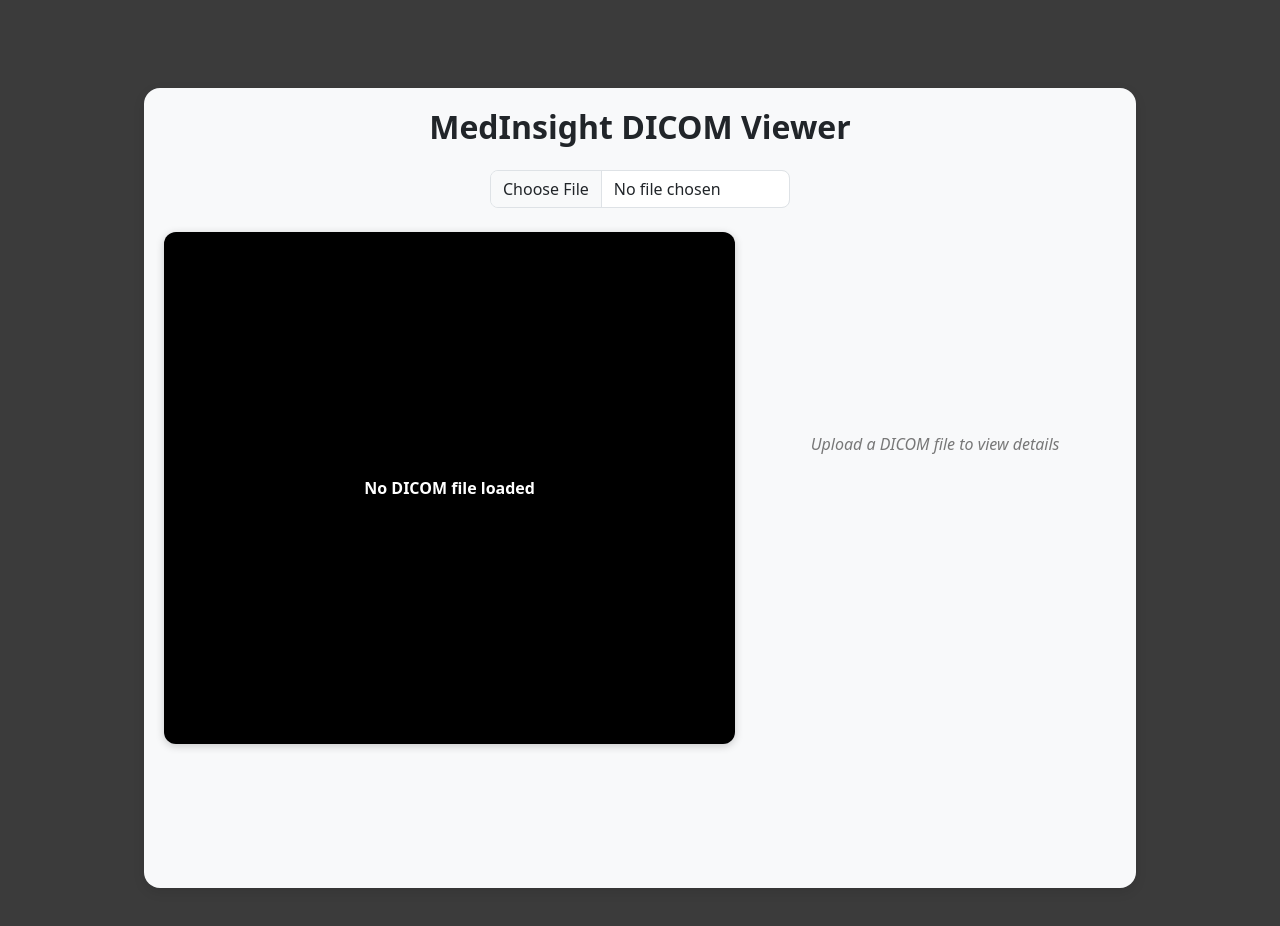
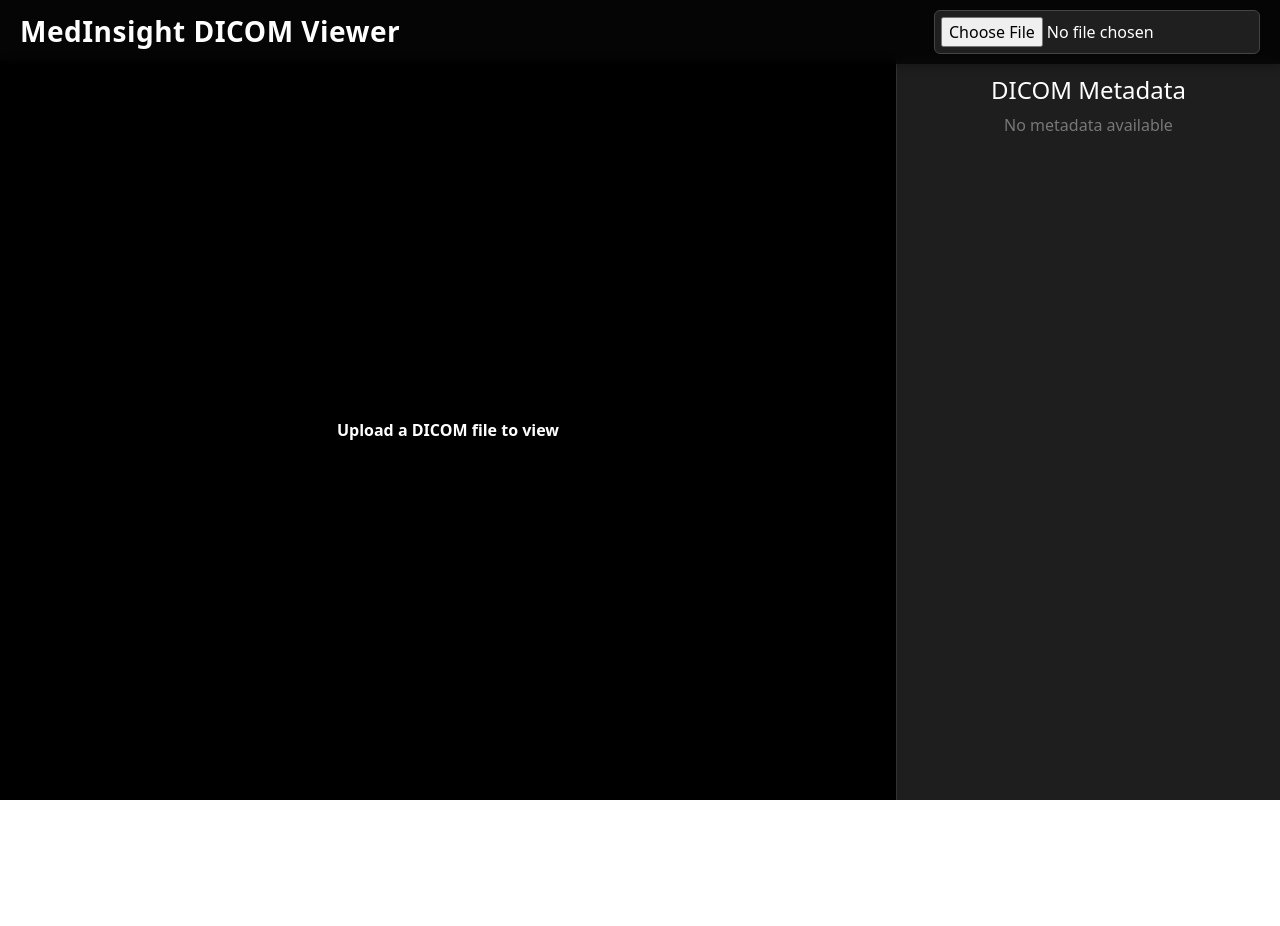
Before and after one commit to ElijahChileshe/MediView-A-Lightweight-Medical-Imaging-Viewer, a React (Create React App) app: page /viewer in a window 1280 px wide. After the commit the page ends 800 px from the top, so only its background shows below. Built offline with nearby package versions, Linux system fonts and the light colour scheme.

Commit message:
updated the viewer UI by enlarging it

```diff
--- /dev/null
+++ b/src/components/anonymize.js
@@ -0,0 +1,11 @@
+// /anonymize.js
+
+// Simple function to anonymize patient-related DICOM metadata
+export function anonymizeMetadata(metadata) {
+    const anonymized = { ...metadata };
+    if (anonymized["Patient Name"]) anonymized["Patient Name"] = "ANONYMIZED";
+    if (anonymized["Patient ID"]) anonymized["Patient ID"] = "000000";
+    if (anonymized["Patient Birth Date"]) anonymized["Patient Birth Date"] = "YYYYMMDD";
+    if (anonymized["Patient Sex"]) anonymized["Patient Sex"] = "U"; // Unknown
+    return anonymized;
+  }
--- a/src/pages/Viewer.js
+++ b/src/pages/Viewer.js
@@ -4,32 +4,23 @@ import * as cornerstoneWADOImageLoader from "cornerstone-wado-image-loader";
 import * as dicomParser from "dicom-parser";
 import MetadataPanel from "../components/MetadataPanel";
 import { extractDicomMetadata } from "../components/extractDicomMetadata";
+import { anonymizeMetadata } from "../components/anonymize";
 
-function Viewer() {
-  // Reference to the viewer div (where the image is rendered)
+const Viewer = () => {
   const elementRef = useRef(null);
-
-  // State to hold uploaded file and extracted metadata
   const [file, setFile] = useState(null);
   const [metadata, setMetadata] = useState({});
+  const [isAnonymized, setIsAnonymized] = useState(false);
 
   useEffect(() => {
-    if (!file) return; // Exit early if no file selected
+    if (!file) return;
+    const element = elementRef.current;
+    cornerstone.enable(element);
 
-    const element = elementRef.current;
-    cornerstone.enable(element); // Enable Cornerstone on the div
-
-    // Link cornerstone and dicomParser to cornerstoneWADOImageLoader
     cornerstoneWADOImageLoader.external.cornerstone = cornerstone;
     cornerstoneWADOImageLoader.external.dicomParser = dicomParser;
+    cornerstone.registerImageLoader("wadouri", cornerstoneWADOImageLoader.wadouri.loadImage);
 
-    // Register the WADO image loader
-    cornerstone.registerImageLoader(
-      "wadouri",
-      cornerstoneWADOImageLoader.wadouri.loadImage
-    );
-
-    // Initialize web workers for decoding DICOM files
     cornerstoneWADOImageLoader.webWorkerManager.initialize({
       webWorkerPath:
         "https://unpkg.com/cornerstone-wado-image-loader@latest/dist/cornerstoneWADOImageLoaderWebWorker.js",
@@ -41,76 +32,67 @@ function Viewer() {
       },
     });
 
-    // Read the uploaded file and extract metadata
     const reader = new FileReader();
-    reader.onload = function (e) {
-      const arrayBuffer = e.target.result;
-      const byteArray = new Uint8Array(arrayBuffer);
-
-      // Parse the DICOM dataset
+    reader.onload = (e) => {
+      const byteArray = new Uint8Array(e.target.result);
       const dataSet = dicomParser.parseDicom(byteArray);
-
-      // Extract key metadata fields
       setMetadata(extractDicomMetadata(dataSet));
 
-
-
-      // Load and display the DICOM image
       const imageId = cornerstoneWADOImageLoader.wadouri.fileManager.add(file);
-      cornerstone.loadImage(imageId).then((image) =>
-        cornerstone.displayImage(element, image))
+      cornerstone.loadImage(imageId)
+        .then((image) => cornerstone.displayImage(element, image))
         .catch((err) => console.error("Failed to load image:", err));
 
-        // Enable mouse wheel zoom
       element.addEventListener("wheel", (event) => {
-        event.preventDefault(); // prevent page scroll
+        event.preventDefault();
         const viewport = cornerstone.getViewport(element);
         const zoomFactor = 1.05;
-        if (event.deltaY < 0) {
-          viewport.scale *= zoomFactor; // zoom in
-        } else {
-          viewport.scale /= zoomFactor; // zoom out
-        }
+        viewport.scale *= event.deltaY < 0 ? zoomFactor : 1 / zoomFactor;
         cornerstone.setViewport(element, viewport);
       });
     };
 
-    reader.readAsArrayBuffer(file); // Read the file as ArrayBuffer
-
-    // Cleanup on component unmount
+    reader.readAsArrayBuffer(file);
     return () => cornerstone.disable(element);
   }, [file]);
+
+  const displayedMetadata = isAnonymized ? anonymizeMetadata(metadata) : metadata;
 
   return (
     <div
       style={{
-        minHeight: "100vh",            // full screen height
-        backgroundColor: "#3b3b3b",    // dark gray outer background
+        width: "100vw",
+        height: "100vh",
+        backgroundColor: "#121212",
+        color: "white",
         display: "flex",
-        justifyContent: "center",
-        alignItems: "center",
-        padding: "40px 20px",
-        boxSizing: "border-box",
+        flexDirection: "column",
+        position: "relative",
+        overflow: "hidden",
       }}
     >
+      {/* Floating Top Bar */}
       <div
-        className="container mt-5"
         style={{
-          maxWidth: "80%",
-          height: "800px",
-          background: "#f8f9fa",
-          padding: "20px",
-          borderRadius: "16px",
-          boxShadow: "0 4px 12px rgba(0,0,0,0.1)",
+          position: "absolute",
+          top: 0,
+          left: 0,
+          right: 0,
+          background: "rgba(0, 0, 0, 0.7)",
+          backdropFilter: "blur(6px)",
+          padding: "10px 20px",
+          display: "flex",
+          justifyContent: "space-between",
+          alignItems: "center",
+          zIndex: 10,
+          boxShadow: "0 2px 10px rgba(0,0,0,0.3)",
         }}
       >
-        {/* Header */}
-        <h2 className="text-center mb-4" style={{ fontWeight: 600 }}>
+        <h3 style={{ margin: 0, fontWeight: 600, letterSpacing: "0.5px" }}>
           MedInsight DICOM Viewer
-        </h2>
+        </h3>
 
-        {/* File Upload Input */}
-        <div className="text-center mb-4">
+        <div style={{ display: "flex", alignItems: "center", gap: "10px" }}>
           <input
             type="file"
             accept=".dcm"
@@ -118,23 +100,42 @@ function Viewer() {
               setFile(e.target.files[0]);
               setMetadata({});
             }}
-            className="form-control"
             style={{
-              width: "300px",
-              margin: "0 auto",
-              borderRadius: "8px",
+              padding: "6px",
+              background: "#1f1f1f",
+              color: "white",
+              border: "1px solid #444",
+              borderRadius: "6px",
+              cursor: "pointer",
             }}
           />
+
+          {file && (
+            <button
+              onClick={() => setIsAnonymized(!isAnonymized)}
+              style={{
+                background: isAnonymized ? "#1976d2" : "#ffa000",
+                border: "none",
+                color: "white",
+                padding: "8px 12px",
+                borderRadius: "6px",
+                cursor: "pointer",
+                fontWeight: 500,
+              }}
+            >
+              {isAnonymized ? "Show Original" : "Anonymize Info"}
+            </button>
+          )}
+        </div>
       </div>
 
-        {/* Layout Grid: Viewer (Left) + Metadata Panel (Right) */}
+      {/* Main Layout */}
       <div
         style={{
           display: "grid",
-            gridTemplateColumns: "60% 38%",
-            gap: "2%",
-            alignItems: "flex-start",
-            position: "relative", // allows overlay positioning
+          gridTemplateColumns: "70% 30%",
+          height: "100%",
+          marginTop: "60px",
         }}
       >
         {/* DICOM Viewer */}
@@ -142,129 +143,64 @@ function Viewer() {
           ref={elementRef}
           style={{
             width: "100%",
-    height: "512px",
+            height: "100%",
             backgroundColor: "black",
-    borderRadius: "12px",
-    boxShadow: "0 2px 8px rgba(0,0,0,0.2)",
             position: "relative",
             display: "flex",
             justifyContent: "center",
             alignItems: "center",
-    color: "white",
             fontWeight: 600,
             fontSize: "16px",
-    textAlign: "center",
-    overflow: "hidden",
           }}
         >
-  {!file && "No DICOM file loaded"}
+          {!file && "Upload a DICOM file to view"}
 
-  {/* Metadata overlays */}
           {file && (
             <>
-      <div
-        style={{
-          position: "absolute",
-          top: "8px",
-          left: "12px",
-          color: "#fff",
-          fontSize: "12px",
-          textAlign: "left",
-          lineHeight: "1.4",
-        }}
-      >
-        <div>{metadata["Patient Name"] || "Unknown"}</div>
-        <div>ID: {metadata["Patient ID"] || "Unknown"}</div>
+              {/* Overlays */}
+              <div style={{ position: "absolute", top: 10, left: 12, fontSize: "12px" }}>
+                <div>{displayedMetadata["Patient Name"] || "Unknown"}</div>
+                <div>ID: {displayedMetadata["Patient ID"] || "Unknown"}</div>
               </div>
 
-      <div
-        style={{
-          position: "absolute",
-          top: "8px",
-          right: "12px",
-          color: "#fff",
-          fontSize: "12px",
-          textAlign: "right",
-          lineHeight: "1.4",
-        }}
-      >
-        <div>{metadata["Study Date"] || "Unknown"}</div>
-        <div>{metadata["Modality"] || "Unknown"}</div>
+              <div style={{ position: "absolute", top: 10, right: 12, fontSize: "12px" }}>
+                <div>{displayedMetadata["Study Date"] || "Unknown"}</div>
+                <div>{displayedMetadata["Modality"] || "Unknown"}</div>
               </div>
 
-      <div
-        style={{
-          position: "absolute",
-          bottom: "8px",
-          left: "12px",
-          color: "#fff",
-          fontSize: "12px",
-          textAlign: "left",
-          lineHeight: "1.4",
-        }}
-      >
-        <div>{metadata["Institution Name"] || "Unknown"}</div>
+              <div style={{ position: "absolute", bottom: 10, left: 12, fontSize: "12px" }}>
+                <div>{displayedMetadata["Institution Name"] || "Unknown"}</div>
               </div>
 
-      <div
-        style={{
-          position: "absolute",
-          bottom: "8px",
-          right: "12px",
-          color: "#fff",
-          fontSize: "12px",
-          textAlign: "right",
-          lineHeight: "1.4",
-        }}
-      >
-        <div>{metadata["Manufacturer"] || "Unknown"}</div>
+              <div style={{ position: "absolute", bottom: 10, right: 12, fontSize: "12px" }}>
+                <div>{displayedMetadata["Manufacturer"] || "Unknown"}</div>
               </div>
             </>
           )}
         </div>
 
-
         {/* Metadata Panel */}
-    {Object.keys(metadata).length > 0 ? (
         <div
           style={{
-          backgroundColor: "white",
-          borderRadius: "12px",
+            backgroundColor: "#1e1e1e",
+            color: "#ccc",
             padding: "16px",
-          boxShadow: "0 2px 8px rgba(0,0,0,0.1)",
-          height: "512px",
             overflowY: "auto",
+            borderLeft: "1px solid #333",
           }}
         >
-        <h5
-          style={{
-            fontWeight: 600,
-            marginBottom: "12px",
-            textAlign: "center",
-            color: "#333",
-          }}
-        >
-          DICOM Metadata
-        </h5>
-        <MetadataPanel metadata={metadata} />
-      </div>
+          <h4 style={{ color: "white", textAlign: "center" }}>DICOM Metadata</h4>
+          {Object.keys(metadata).length > 0 ? (
+            <MetadataPanel metadata={displayedMetadata} />
           ) : (
-      <div
-        style={{
-          textAlign: "center",
-          color: "#777",
-          fontStyle: "italic",
-          paddingTop: "200px",
-        }}
-      >
-        Upload a DICOM file to view details
-      </div>
+            <p style={{ textAlign: "center", color: "#777" }}>
+              No metadata available
+            </p>
           )}
         </div>
-
       </div>
     </div>
   );
-}
+};
 
 export default Viewer;
```
Lines whose indentation alone changed are shown as unchanged.
